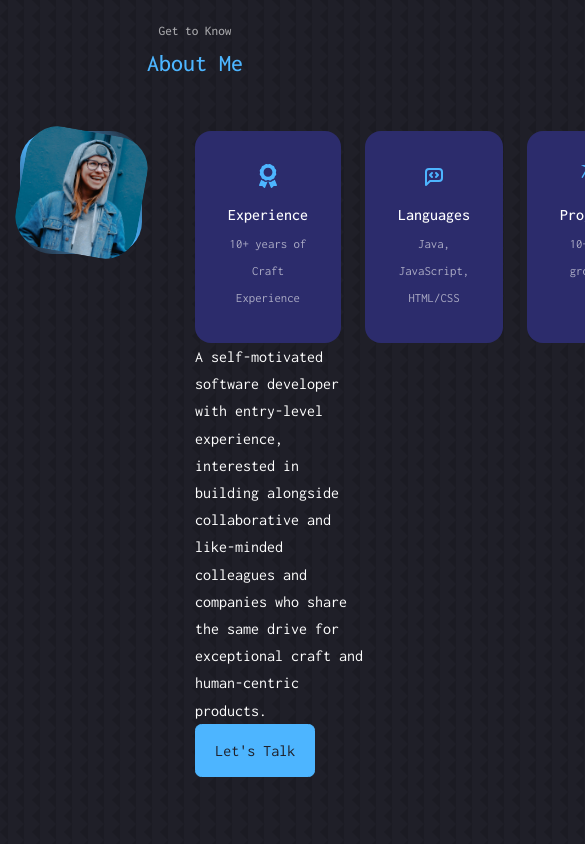
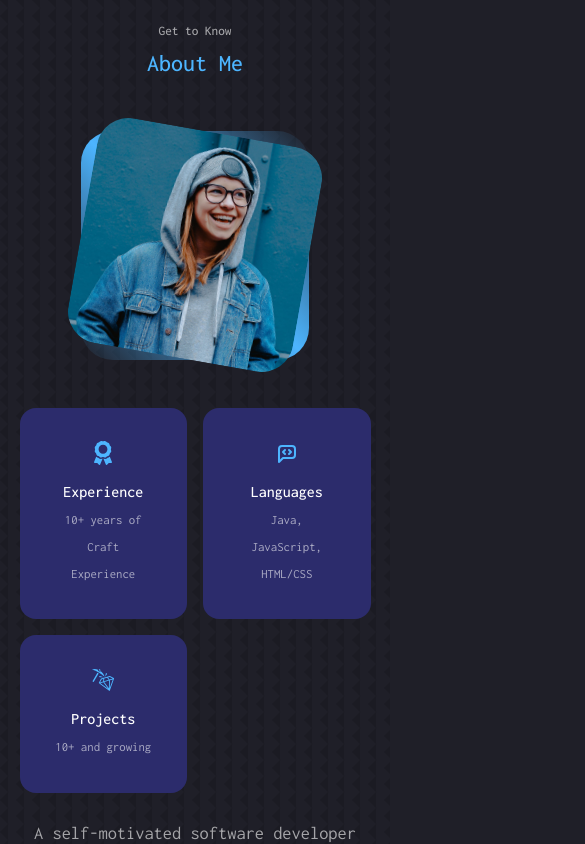
Before and after one commit to Chi1710/react-portfolio-website-1, a React (Create React App) app: page / in a window 390 px wide. Shown: the part 920-1764 px from the top of the page, 585 px wide, since content can reach past the window. Built offline with nearby package versions, Linux system fonts and the light colour scheme.

Commit message:
style about paragraph. add responsive design for mid and sm screen

```diff
--- a/src/components/about/about.css
+++ b/src/components/about/about.css
@@ -66,3 +66,45 @@
     font-size: 0.8rem;
     color: var(--color-light);
 }
+
+.about__content p {
+    margin: 2rem 0 2rem 0.6rem;
+    color: var(--color-light);
+    font-size: 1.15rem;
+}
+
+@media screen and (max-width: 1024px) {
+    .about__container{
+        grid-template-columns: 1fr;
+        gap: 0;
+    }
+    .about__me{
+        width: 50%;
+        margin: 2rem auto 4rem;
+    }
+
+    .about__content p {
+        margin: 1rem 0 1.5rem;
+    }
+}
+
+/* ======= media queries (small devices)(phones) ++++++++++*/
+@media screen and (max-width: 600px) {
+    .about__me{
+        width: 65%;
+        margin: 0 auto 3rem;
+    }
+
+    .about__cards {
+        grid-template-columns: 1fr 1fr;
+        gap: 1rem;
+    }
+
+    .about__content{
+        text-align: center;
+    }
+
+    .about__content p {
+        margin: 1.5rem 0;
+    }
+}
```
